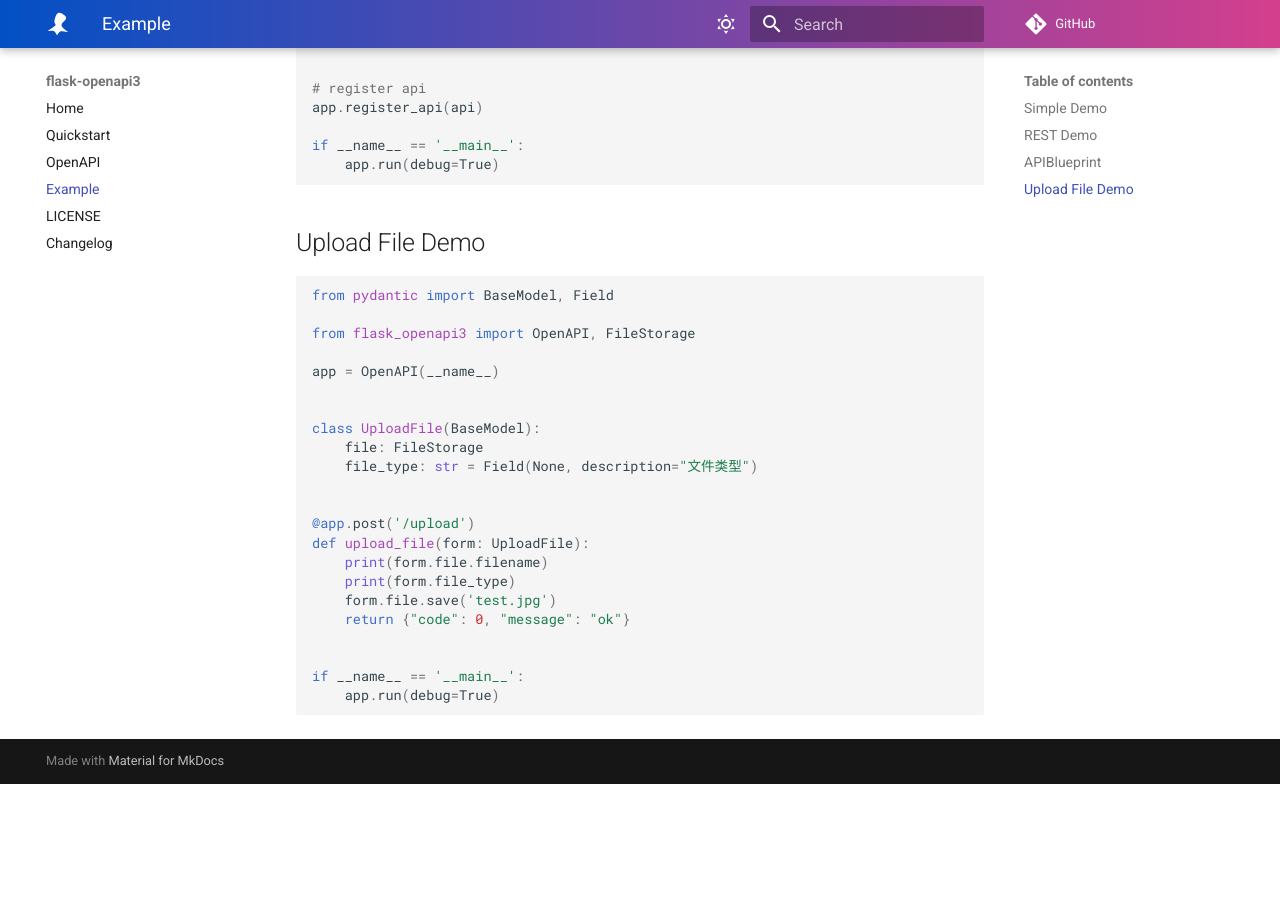
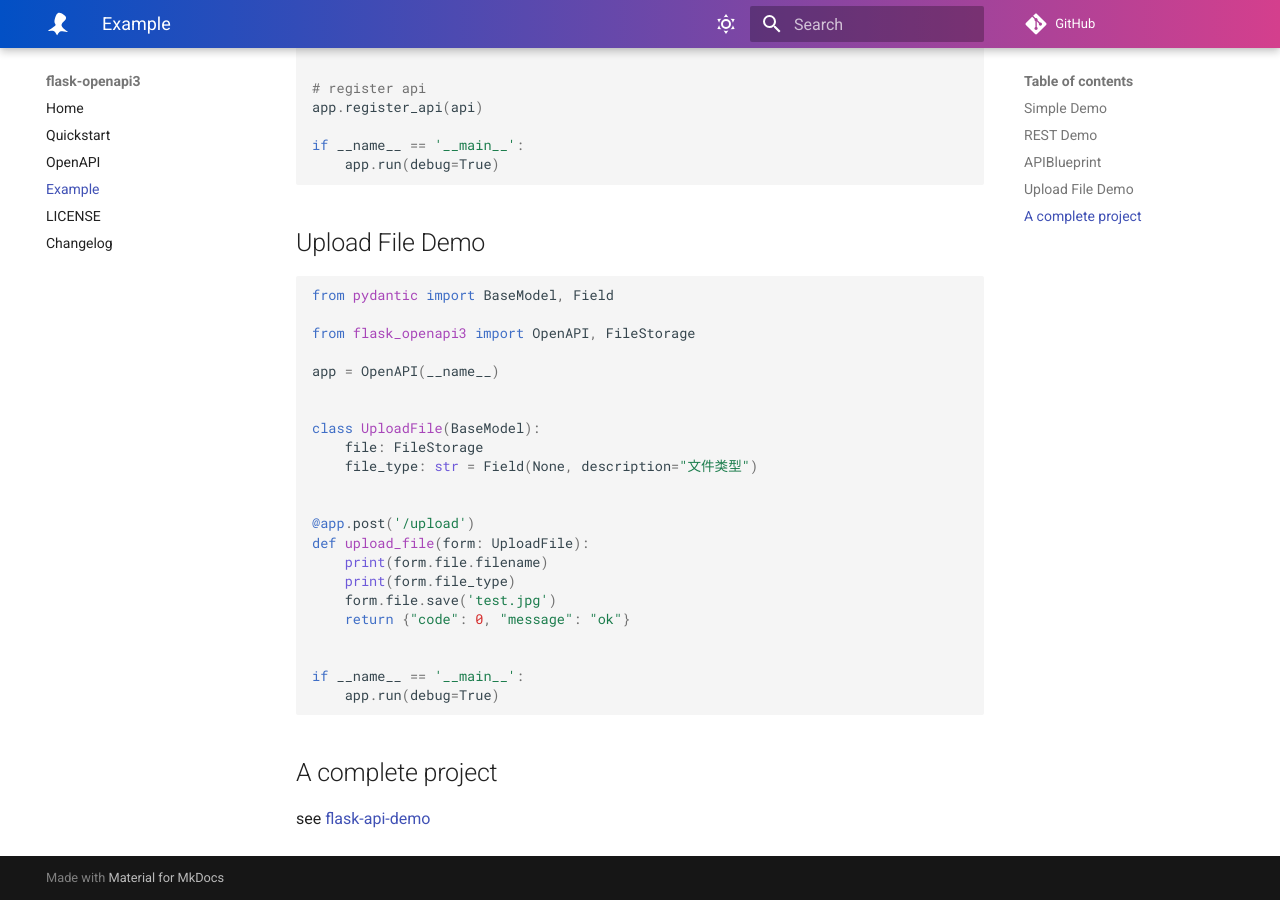
Before and after one commit to luolingchun/flask-openapi3, an MkDocs documentation site: the page built from docs/Example.md, in a window 1280 px wide and 900 px high, scrolled down 3336 px. Built offline with MkDocs 1.6.1 and Material for MkDocs 9.7.7, drawn with Linux system fonts in a browser that asks for light colours; comment, search, counter and statistics services are not loaded; before the commit the page ends 4120 px from its top, so only the background shows below that.

Commit message:
update Example.md

````diff
--- a/docs/Example.md
+++ b/docs/Example.md
@@ -199,3 +199,7 @@ def upload_file(form: UploadFile):
 if __name__ == '__main__':
     app.run(debug=True)
 ```
+
+## A complete project
+
+see [flask-api-demo](https://github.com/luolingchun/flask-api-demo)
````
